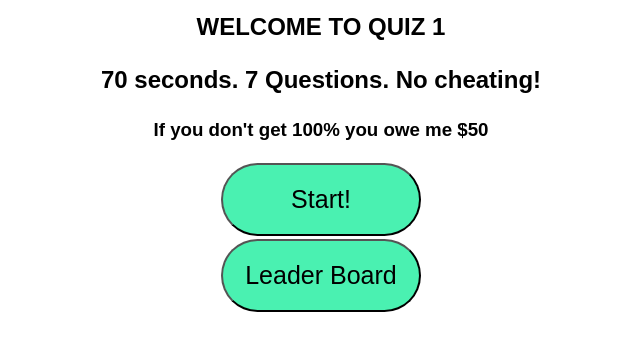
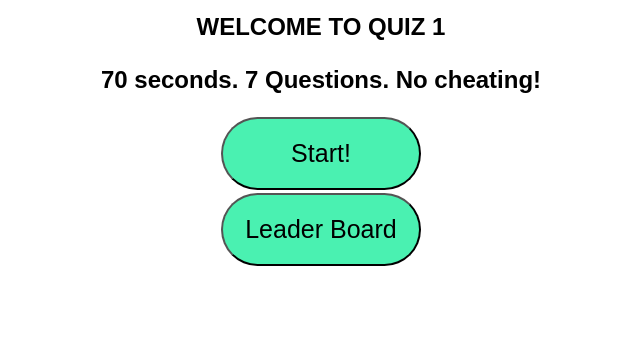
Before and after one commit to abewd/FullStackQuiz, a plain HTML site: page index.html in a window 1280 px wide. Shown: the whole page, without its empty margins (319-959 px from the left). Drawn offline with Linux system fonts and the light colour scheme.

Commit message:
fixed some html

```diff
--- a/index.html
+++ b/index.html
@@ -15,8 +15,6 @@
         <h2>WELCOME TO QUIZ 1</h2>
         <!-- Quiz information, sub-heading -->
         <h2>70 seconds. 7 Questions. No cheating!</h2>
-        <!-- Further instructions for the quiz, smaller heading h3 -->
-        <h3>If you don't get 100% you owe me $50</h3>
         <!-- Insert (Start!) button -->
         <button id="startbtn">Start!</button>
         <!-- Insert (Leader Bard) button -->
```
